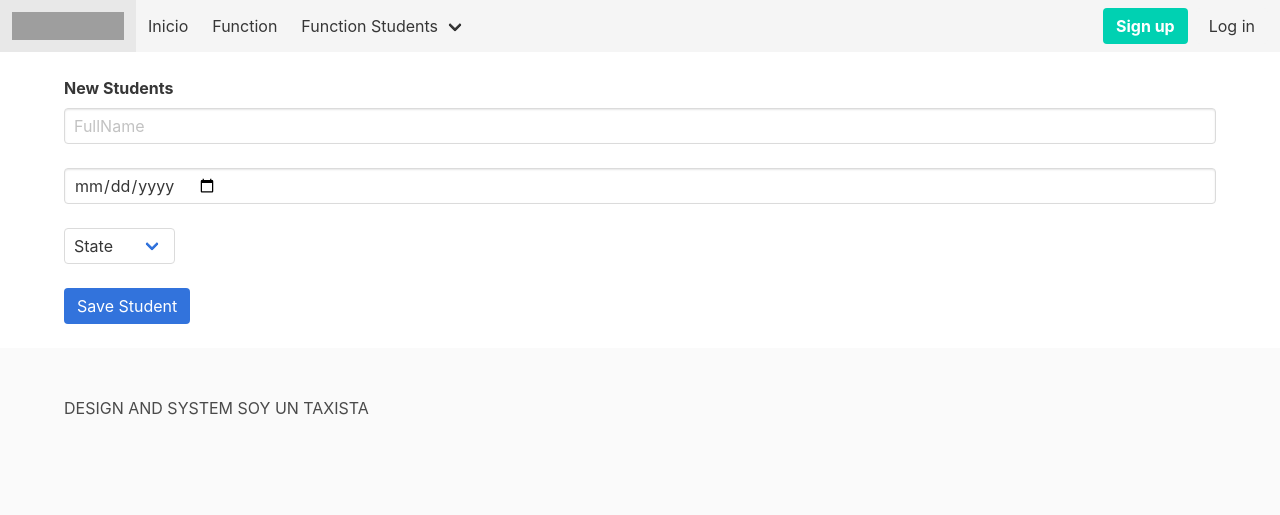
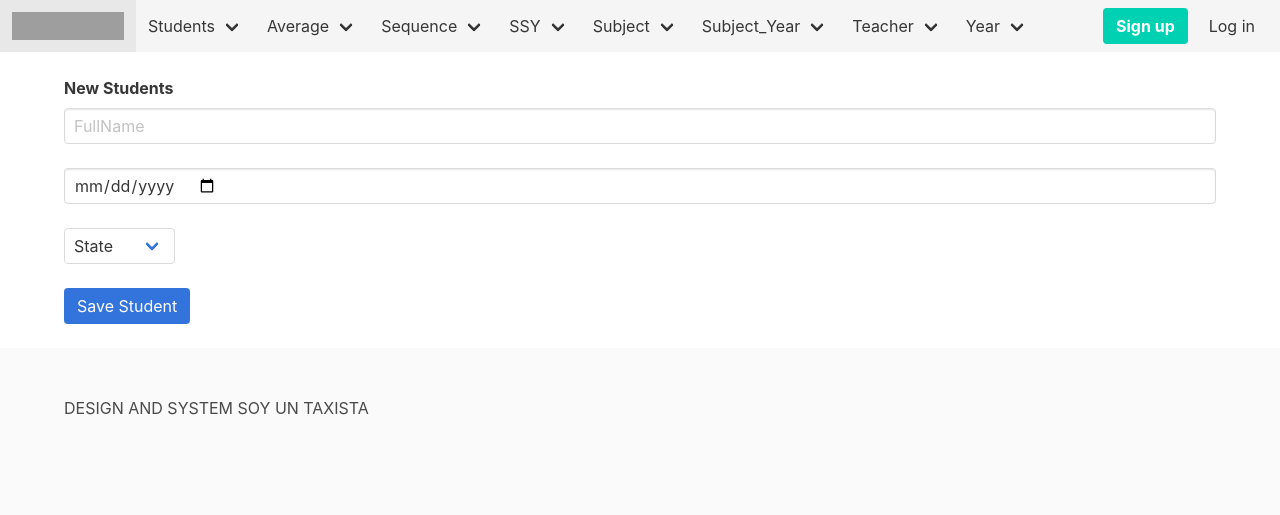
Before and after one commit to developeramirez/school, a PHP site: page /school/?menu=create in a window 1280 px wide. Shown: the top 515 px of the page. Run offline with PHP 8.4, Linux system fonts and the light colour scheme; grey boxes are pictures that could not be loaded.

Commit message:
Eliminacion de carpeta average

```diff
--- a/routing.php
+++ b/routing.php
@@ -8,4 +8,21 @@ if ($_GET['menu']=='create'){
 	require_once('template/Students/update.php');
 }
 
+/*links average*/
+
+if ($_GET['menu']=='createA'){
+	require_once('template/Average/create.php');
+}if ($_GET['menu']=='listA'){
+	require_once('template/Average/list.php');
+}if($_GET ['menu']=='updateA'){
+	require_once('template/Average/update.php');
+}
+
+
+
+
+
+
+
+
  ?>
--- a/src/Average/read.php
+++ /dev/null
@@ -1 +0,0 @@
-delete.php
--- a/src/Average/update.php
+++ /dev/null
@@ -1 +0,0 @@
-update.php
--- a/template/head.php
+++ b/template/head.php
@@ -15,13 +15,11 @@
 
   <div id="navbarBasicExample" class="navbar-menu">
     <div class="navbar-start">
-      <a class="navbar-item" href="/school">Inicio</a>
 
-      <a class="navbar-item" href="?menu=list"> Function </a>
 
       <div class="navbar-item has-dropdown is-hoverable">
         <a class="navbar-link">
-          Function Students
+          Students
         </a>
 
         <div class="navbar-dropdown">
@@ -34,6 +32,129 @@
           </a>
         </div>
       </div>
+      <?php  /*  */?>
+      <div class="navbar-item has-dropdown is-hoverable">
+        <a class="navbar-link">
+          Average
+        </a>
+
+        <div class="navbar-dropdown">
+          <a class="navbar-item" href="?menu=create"> Create </a>
+          <a class="navbar-item" href="?menu=list"> View  </a>
+          <a class="navbar-item" href="?menu=update"> Actualizar </a>
+          <hr class="navbar-divider">
+          <a class="navbar-item">
+            Report an issue
+          </a>
+        </div>
+      </div>
+
+       <?php  /*  */?>
+      <div class="navbar-item has-dropdown is-hoverable">
+        <a class="navbar-link">
+          Sequence
+        </a>
+
+        <div class="navbar-dropdown">
+          <a class="navbar-item" href="?menu=create"> Create </a>
+          <a class="navbar-item" href="?menu=list"> View  </a>
+          <a class="navbar-item" href="?menu=update"> Actualizar </a>
+          <hr class="navbar-divider">
+          <a class="navbar-item">
+            Report an issue
+          </a>
+        </div>
+      </div>
+
+       <?php  /*  */?>
+
+      <div class="navbar-item has-dropdown is-hoverable">
+        <a class="navbar-link">
+          SSY
+        </a>
+
+        <div class="navbar-dropdown">
+          <a class="navbar-item" href="?menu=create"> Create </a>
+          <a class="navbar-item" href="?menu=list"> View  </a>
+          <a class="navbar-item" href="?menu=update"> Actualizar </a>
+          <hr class="navbar-divider">
+          <a class="navbar-item">
+            Report an issue
+          </a>
+        </div>
+      </div>
+
+      <?php  /*  */?>
+      <div class="navbar-item has-dropdown is-hoverable">
+        <a class="navbar-link">
+          Subject
+        </a>
+
+        <div class="navbar-dropdown">
+          <a class="navbar-item" href="?menu=create"> Create </a>
+          <a class="navbar-item" href="?menu=list"> View  </a>
+          <a class="navbar-item" href="?menu=update"> Actualizar </a>
+          <hr class="navbar-divider">
+          <a class="navbar-item">
+            Report an issue
+          </a>
+        </div>
+      </div>
+
+       <?php  /*  */?>
+      <div class="navbar-item has-dropdown is-hoverable">
+        <a class="navbar-link">
+          Subject_Year
+        </a>
+
+        <div class="navbar-dropdown">
+          <a class="navbar-item" href="?menu=create"> Create </a>
+          <a class="navbar-item" href="?menu=list"> View  </a>
+          <a class="navbar-item" href="?menu=update"> Actualizar </a>
+          <hr class="navbar-divider">
+          <a class="navbar-item">
+            Report an issue
+          </a>
+        </div>
+      </div>
+
+       <?php  /*  */?>
+      <div class="navbar-item has-dropdown is-hoverable">
+        <a class="navbar-link">
+          Teacher
+        </a>
+
+        <div class="navbar-dropdown">
+          <a class="navbar-item" href="?menu=create"> Create </a>
+          <a class="navbar-item" href="?menu=list"> View  </a>
+          <a class="navbar-item" href="?menu=update"> Actualizar </a>
+          <hr class="navbar-divider">
+          <a class="navbar-item">
+            Report an issue
+          </a>
+        </div>
+      </div>
+
+       <?php  /*  */?>
+      <div class="navbar-item has-dropdown is-hoverable">
+        <a class="navbar-link">
+          Year
+        </a>
+
+        <div class="navbar-dropdown">
+          <a class="navbar-item" href="?menu=create"> Create </a>
+          <a class="navbar-item" href="?menu=list"> View  </a>
+          <a class="navbar-item" href="?menu=update"> Actualizar </a>
+          <hr class="navbar-divider">
+          <a class="navbar-item">
+            Report an issue
+          </a>
+        </div>
+      </div>
+
+
+
+
     </div>
 
     <div class="navbar-end">
```
Also changed, not shown: src/Average/create.php (deleted), src/Average/delete.php (deleted).
